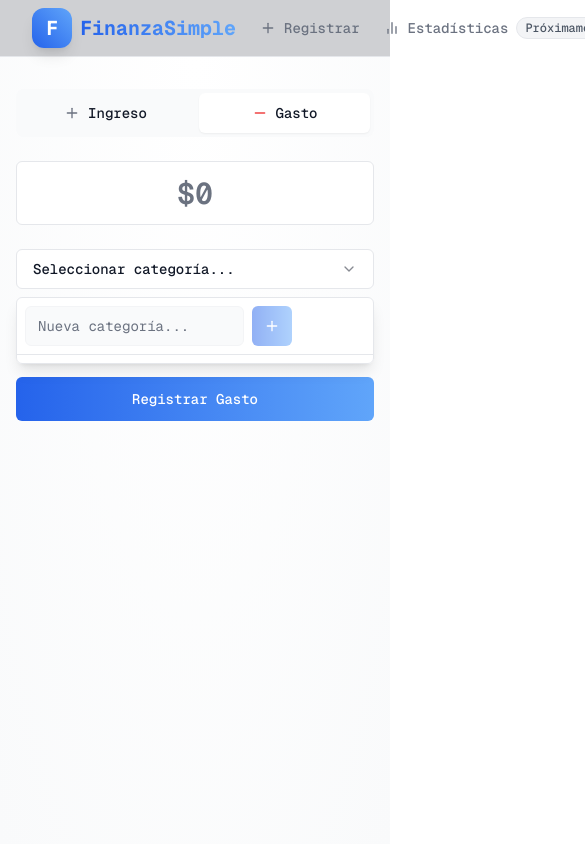
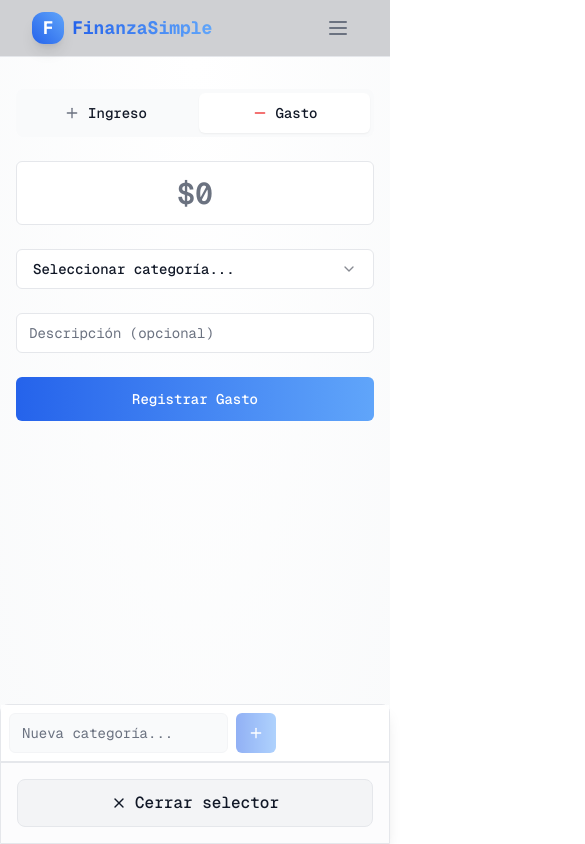
Before and after one commit to aandrewsv/finanzasimple-front, a Next.js app: page /app in a window 390 px wide. Both pictures are taken after a click on the button "Seleccionar categoría...". Shown: the top 844 px of the page, 585 px wide, since content can reach past the window. Built offline with nearby package versions, Linux system fonts and the light colour scheme.

Commit message:
arregla bugs y mejora soporte responsivo

```diff
--- a/src/app/app/layout.tsx
+++ b/src/app/app/layout.tsx
@@ -1,3 +1,4 @@
+// src/app/app/layout.tsx
 import { Header } from "@/components/app/header"
 
 export default function AppLayout({
--- a/src/components/app/header.tsx
+++ b/src/components/app/header.tsx
@@ -2,10 +2,11 @@
 "use client"
 import Link from "next/link"
 import { usePathname } from "next/navigation"
-import { Plus, BarChart2 } from "lucide-react"
+import { Plus, BarChart2, Menu, X } from "lucide-react"
 import { cn } from "@/lib/utils"
 import { motion } from "framer-motion"
 import { useAuth } from "@/contexts/auth-context"
+import { useState } from "react"
 import {
   Tooltip,
   TooltipContent,
@@ -16,26 +17,68 @@ import {
 export function Header() {
   const pathname = usePathname()
   const { logout } = useAuth()
+  const [isMenuOpen, setIsMenuOpen] = useState(false)
 
   return (
     <header className="sticky top-0 z-50 w-full border-b border-gray-200 dark:border-gray-800 bg-white/80 dark:bg-gray-900/80 backdrop-blur-sm">
       <div className="container flex h-14 max-w-[1400px] items-center">
-        <div className="mr-4 flex">
+        {/* Logo section */}
         <motion.div
           className="flex-shrink-0"
           whileHover={{ scale: 1.05 }}
           whileTap={{ scale: 0.95 }}
         >
-            <Link href="/" className="mr-6 flex items-center space-x-2">
-              <div className="w-10 h-10 rounded-xl bg-gradient-to-tr from-blue-600 to-blue-400 flex items-center justify-center shadow-lg">
-                <span className="text-white font-bold text-xl">F</span>
+          <Link href="/" className="flex items-center space-x-2">
+            <div className="w-8 h-8 md:w-10 md:h-10 rounded-xl bg-gradient-to-tr from-blue-600 to-blue-400 flex items-center justify-center shadow-lg">
+              <span className="text-white font-bold text-lg md:text-xl">F</span>
             </div>
-              <span className="text-xl font-bold bg-clip-text text-transparent bg-gradient-to-r from-blue-600 to-blue-400">
+            <span className="text-lg md:text-xl font-bold bg-clip-text text-transparent bg-gradient-to-r from-blue-600 to-blue-400">
               FinanzaSimple
             </span>
           </Link>
         </motion.div>
-          <nav className="flex items-center space-x-6 text-sm font-medium">
+
+        {/* Mobile menu button */}
+        <button
+          onClick={() => setIsMenuOpen(!isMenuOpen)}
+          className="ml-auto md:hidden p-2"
+        >
+          {isMenuOpen ? (
+            <X className="h-6 w-6 text-gray-500" />
+          ) : (
+            <Menu className="h-6 w-6 text-gray-500" />
+          )}
+        </button>
+
+        {/* Desktop navigation */}
+        <nav className="hidden md:flex items-center space-x-6 text-sm font-medium ml-6">
+          <DesktopNavItems pathname={pathname} />
+        </nav>
+
+        {/* Desktop logout button */}
+        <div className="hidden md:block ml-auto">
+          <LogoutButton onClick={logout} />
+        </div>
+      </div>
+
+      {/* Mobile menu */}
+      {isMenuOpen && (
+        <div className="md:hidden border-t border-gray-200 dark:border-gray-800 bg-white/95 dark:bg-gray-900/95 backdrop-blur-sm">
+          <nav className="flex flex-col py-4">
+            <MobileNavItems pathname={pathname} />
+            <div className="px-4 pt-4 border-t border-gray-200 dark:border-gray-800">
+              <LogoutButton onClick={logout} />
+            </div>
+          </nav>
+        </div>
+      )}
+    </header>
+  )
+}
+
+function DesktopNavItems({ pathname }: { pathname: string }) {
+  return (
+    <>
       <Link
         href="/"
         className={cn(
@@ -53,11 +96,7 @@ export function Header() {
       <TooltipProvider>
         <Tooltip>
           <TooltipTrigger asChild>
-                  <span
-                    className={cn(
-                      "transition-colors text-gray-500 dark:text-gray-400 cursor-not-allowed flex items-center gap-2"
-                    )}
-                  >
+            <span className="transition-colors text-gray-500 dark:text-gray-400 cursor-not-allowed flex items-center gap-2">
               <BarChart2 className="h-4 w-4" />
               Estadísticas
               <span className="text-xs bg-gray-100 dark:bg-gray-800 text-gray-600 dark:text-gray-300 px-2 py-0.5 rounded-full border border-gray-200 dark:border-gray-700">
@@ -70,17 +109,45 @@ export function Header() {
           </TooltipContent>
         </Tooltip>
       </TooltipProvider>
-          </nav>
-        </div>
-        <div className="ml-auto">
+    </>
+  )
+}
+
+function MobileNavItems({ pathname }: { pathname: string }) {
+  return (
+    <>
+      <Link
+        href="/"
+        className={cn(
+          "px-4 py-2 transition-colors hover:bg-gray-100 dark:hover:bg-gray-800",
+          pathname === "/"
+            ? "text-gray-900 dark:text-white bg-gray-100 dark:bg-gray-800"
+            : "text-gray-500 dark:text-gray-400"
+        )}
+      >
+        <span className="flex items-center gap-2">
+          <Plus className="h-4 w-4" />
+          Registrar
+        </span>
+      </Link>
+      <span className="px-4 py-2 flex items-center gap-2 text-gray-500 dark:text-gray-400">
+        <BarChart2 className="h-4 w-4" />
+        Estadísticas
+        <span className="text-xs bg-gray-100 dark:bg-gray-800 text-gray-600 dark:text-gray-300 px-2 py-0.5 rounded-full border border-gray-200 dark:border-gray-700">
+          Próximamente
+        </span>
+      </span>
+    </>
+  )
+}
+
+function LogoutButton({ onClick }: { onClick: () => void }) {
+  return (
     <button
-            onClick={logout}
+      onClick={onClick}
       className="text-sm text-red-500 hover:text-red-800 transition-colors"
     >
       Cerrar sesión
     </button>
-        </div>
-      </div>
-    </header>
   )
 }
--- a/src/components/transactions/category-selector.tsx
+++ b/src/components/transactions/category-selector.tsx
@@ -1,3 +1,4 @@
+// src/app/components/transactions/category-selector.tsx
 import React, { useState, useEffect, useRef, useMemo } from "react";
 import { Check, ChevronDown, Pencil, Plus, Trash2, X } from "lucide-react";
 import { Button } from "@/components/ui/button";
@@ -182,7 +183,7 @@ export function CategorySelector({ type, value, onChange }: CategorySelectorProp
         )}
         onClick={() => setIsOpen(!isOpen)}
       >
-        <span className="flex items-center gap-2">
+        <span className="flex items-center gap-2 truncate">
           {selectedCategory ? (
             <>
               {selectedCategory.nombre}
@@ -196,14 +197,21 @@ export function CategorySelector({ type, value, onChange }: CategorySelectorProp
 
       {isOpen && (
         <div className={cn(
-          "absolute mt-2 w-full rounded-md border shadow-lg z-50",
+          "fixed md:absolute left-0 md:left-auto right-0 md:right-auto bottom-0 md:bottom-auto",
+          "md:mt-2 w-full md:w-auto min-w-full",
+          "rounded-t-lg md:rounded-lg border shadow-lg z-50",
           "bg-white dark:bg-gray-900",
           "backdrop-blur-lg bg-opacity-95 dark:bg-opacity-95",
           "shadow-lg dark:shadow-gray-900/20",
-          theme.colors.border.main
+          theme.colors.border.main,
+          "md:max-w-[400px]" // Limitar ancho en desktop
         )}>
           {/* Barra de búsqueda/creación */}
-          <div className={cn("p-2 border-b", theme.colors.border.main)}>
+          <div className={cn(
+            "sticky top-0 p-2 border-b",
+            theme.colors.border.main,
+            "bg-white/95 dark:bg-gray-900/95 backdrop-blur-sm"
+          )}>
             <div className="flex gap-2">
               <Input
                 ref={inputRef}
@@ -236,7 +244,7 @@ export function CategorySelector({ type, value, onChange }: CategorySelectorProp
             </div>
           </div>
 
-          <div className="max-h-[300px] overflow-y-auto py-1">
+          <div className="max-h-[50vh] md:max-h-[300px] overflow-y-auto">
             {/* Categorías personalizadas */}
             {groupedCategories.custom.length > 0 && (
               <div>
@@ -308,6 +316,30 @@ export function CategorySelector({ type, value, onChange }: CategorySelectorProp
                 ))}
               </div>
             )}
+          </div>
+
+          {/* Botón de cerrar para móvil */}
+          <div className={cn(
+            "md:hidden p-4 border-t",
+            theme.colors.border.main,
+            "bg-gray-50/50 dark:bg-gray-800/50",
+            "backdrop-blur-sm"
+          )}>
+            <Button
+              className={cn(
+                "w-full h-12 text-base font-medium rounded-lg",
+                "bg-gray-100 hover:bg-gray-200 active:bg-gray-300",
+                "dark:bg-gray-700 dark:hover:bg-gray-600 dark:active:bg-gray-500",
+                "text-gray-900 dark:text-gray-100",
+                "border border-gray-200 dark:border-gray-600",
+                "transition-colors duration-200",
+                "flex items-center justify-center gap-2"
+              )}
+              onClick={() => setIsOpen(false)}
+            >
+              <X className="h-4 w-4" />
+              <span>Cerrar selector</span>
+            </Button>
           </div>
         </div>
       )}
```
Lines whose indentation alone changed are shown as unchanged.
